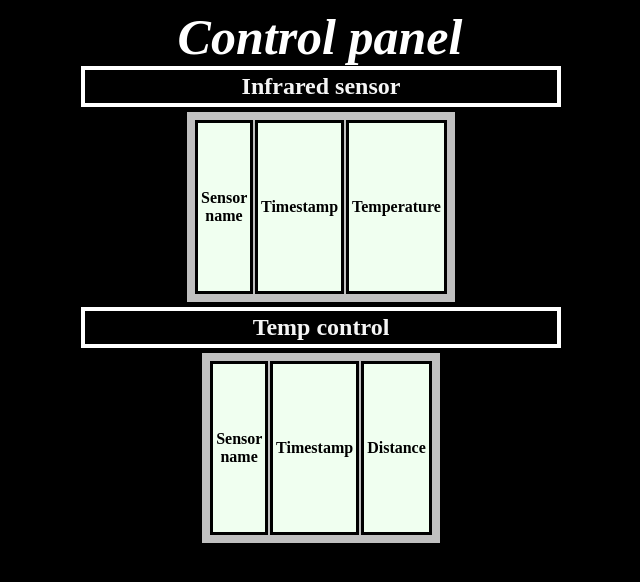
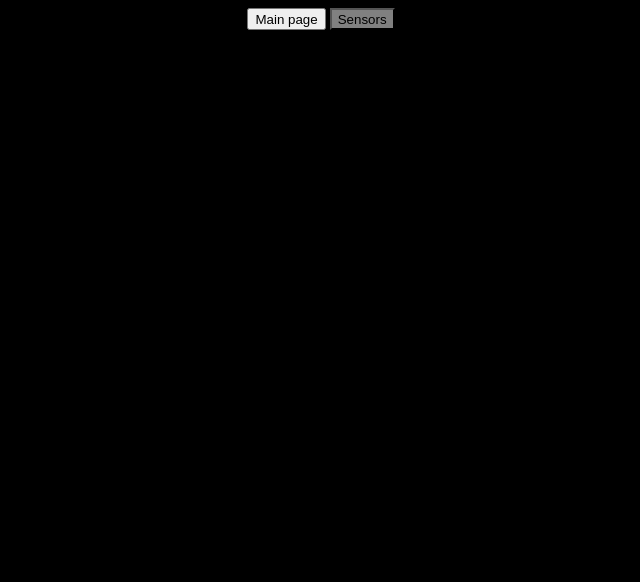
Before and after one commit to Aspepinne/Cloud-EdgeComputing, a Flask app: template aws_dynamo/templates/sensors.html in a window 1280 px wide. Shown: the top 582 px of the page, without its empty margins (319-959 px from the left). Run offline with Flask 2, Linux system fonts and the light colour scheme; the template is opened without the code that fills it, so the values that code supplies are empty.

Commit message:
Fixed css

```diff
--- a/aws_dynamo/app.py
+++ b/aws_dynamo/app.py
@@ -11,15 +11,18 @@ def index():
     main_door_1 = get_all_by_sensorname('main_door_1')
     return render_template('index.html', main_door_1=main_door_1)
 
+
 @app.route('/load')
 def load():
     main_door_1 = get_all_by_sensorname('main_door_1')
     main_door_2 = get_all_by_sensorname('main_door_2')
     return render_template('load.html', main_door_1=main_door_1, main_door_2=main_door_2)
 
+
 @app.route('/someoneoutside')
 def someoneoutside():
     return render_template('someoneoutside.html')
+
 
 @app.route('/nooneoutside')
 def nooneoutside():
@@ -30,7 +33,7 @@ def nooneoutside():
 def get_sensors():
     main_door_1 = get_all_by_sensorname('main_door_1')
     main_door_2 = get_all_by_sensorname('main_door_2')
-    return render_template('sensors.html',main_door_1=main_door_1, main_door_2=main_door_2)
+    return render_template('sensors.html', main_door_1=main_door_1, main_door_2=main_door_2)
 
 
 @app.route('/check')
--- a/aws_dynamo/static/css/main.css
+++ b/aws_dynamo/static/css/main.css
@@ -57,3 +57,19 @@ body {
     max-width: 466px;
     min-height: 200px;
   }
+
+    a {
+    text-decoration: none;
+    display: inline;
+    text-align: center;
+    vertical-align: middle;
+    color: black;
+  }
+
+
+footer {
+    clear: both;
+    position: relative;
+    height: 200px;
+    margin-top: -200px;
+}
--- a/aws_dynamo/templates/load.html
+++ b/aws_dynamo/templates/load.html
@@ -8,14 +8,12 @@
         <tr>
             <th>Sensor name</th>
             <th>Timestamp</th>
-<!--            <th>Distance</th>-->
             <th>Temperature</th>
         </tr>
         {% for sensor in  main_door_1 %}
             <tr>
                 <td>{{ sensor['sensorname'] }}</td>
                 <td>{{ sensor['info']['timestamp'] }}</td>
-<!--                <td>{{ sensor['info']['distance'] }}</td>-->
                 <td>{{ sensor['info']['temp'] }}</td>
             </tr>
         {% endfor %}
@@ -27,14 +25,12 @@
             <th>Sensor name</th>
             <th>Timestamp</th>
             <th>Distance</th>
-<!--            <th>Temperature</th>-->
         </tr>
         {% for sensor in main_door_2 %}
             <tr>
                 <td>{{ sensor['sensorname'] }}</td>
                 <td>{{ sensor['info']['timestamp'] }}</td>
                 <td>{{ sensor['info']['distance'] }}</td>
-<!--                <td>{{ sensor['info']['temp'] }}</td>-->
             </tr>
         {% endfor %}
     </table>
--- a/aws_dynamo/templates/nooneoutside.html
+++ b/aws_dynamo/templates/nooneoutside.html
@@ -1,2 +1,2 @@
-<h1 style="color:green">No one is outside</h1>
-<h1></h1>
+<h1>Main page</h1>
+<h3 style="color:green">No one is outside</h3>
--- a/aws_dynamo/templates/sensors.html
+++ b/aws_dynamo/templates/sensors.html
@@ -16,48 +16,13 @@ window.setInterval(
 
 </head>
 <body>
+    <button>
+        <a href="/">Main page</a>
+        </button>
+        <button style="background-color:grey;">
+        <a href="/sensors">Sensors</a>
+    </button>
 <div id="content">
-
-    <h1>Control panel</h1>
-    <h1></h1>
-
-    <h2>Infrared sensor</h2>
-
-    <table>
-        <tr>
-            <th>Sensor name</th>
-            <th>Timestamp</th>
-            <th>Temperature</th>
-        </tr>
-        {% for sensor in  main_door_1 %}
-            <tr>
-                <td>{{ sensor['sensorname'] }}</td>
-                <td>{{ sensor['info']['timestamp'] }}</td>
-                <td>{{ sensor['info']['temp'] }}</td>
-            </tr>
-        {% endfor %}
-    </table>
-
-        <h2>Temp control</h2>
-    <table>
-        <tr>
-            <th>Sensor name</th>
-            <th>Timestamp</th>
-            <th>Distance</th>
-<!--            <th>Temperature</th>-->
-        </tr>
-        {% for sensor in main_door_2 %}
-            <tr>
-                <td>{{ sensor['sensorname'] }}</td>
-                <td>{{ sensor['info']['timestamp'] }}</td>
-                <td>{{ sensor['info']['distance'] }}</td>
-<!--                <td>{{ sensor['info']['temp'] }}</td>-->
-            </tr>
-        {% endfor %}
-    </table>
-
 </div>
-
 </body>
-
 </html>
--- a/aws_dynamo/templates/someoneoutside.html
+++ b/aws_dynamo/templates/someoneoutside.html
@@ -1,2 +1,3 @@
-<h1>Warning!</h1>
-<h1 style="color:red">Someone is outside</h1>
+<h1>Main page</h1>
+<h3 style="color:red">Warning!</h3>
+<h3 style="color:red">Someone is outside</h3>
```
Also changed, not shown: Protokoll/Protokoll2mars.txt (added, +19 -0 lines), aws_dynamo/main.py (deleted, +0 -17 lines), aws_dynamo/static/css/index.css (+34 -0 lines), aws_dynamo/templates/index.html (+9 -4 lines).
